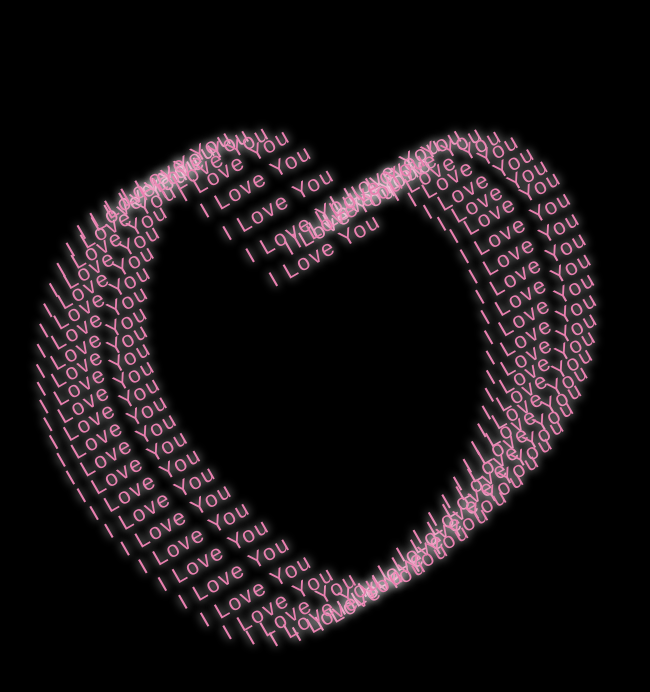
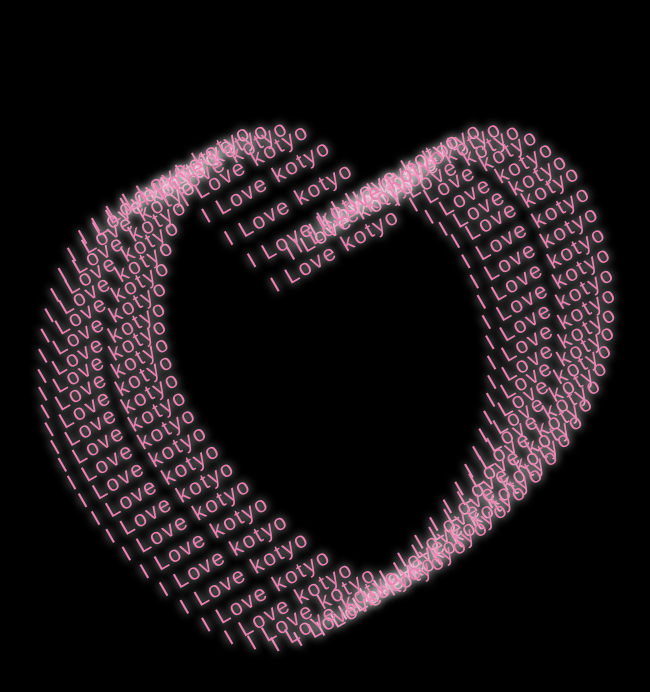
Before and after one commit to norawarDoo/Love, a plain HTML site: page index.html in a window 1280 px wide. Shown: the whole page, without its empty margins (385-1035 px from the left). Drawn offline with Linux system fonts and the light colour scheme.

Commit message:
Update index.html

```diff
--- a/index.html
+++ b/index.html
@@ -3,7 +3,7 @@
  <head>
   <meta http-equiv="Content-Type" content="text/html; charset=UTF-8">
   <link rel="stylesheet" href="stey.css">
-  <title>i love you</title>
+  <title>i love kotyo</title>
  </head>
  <body mpa-version="9.0.21" mpa-extension-id="ibefaeehajgcpooopoegkifhgecigeeg">
   <div id="ui">
@@ -11,7 +11,7 @@
     <div class="love_horizontal">
      <div class="love_vertical">
       <div class="love_word">
-       I Love You
+       I Love kotyo
       </div>
      </div>
     </div>
@@ -20,7 +20,7 @@
     <div class="love_horizontal">
      <div class="love_vertical">
       <div class="love_word">
-       I Love Youo
+       I Love kotyo
       </div>
      </div>
     </div>
@@ -29,7 +29,7 @@
     <div class="love_horizontal">
      <div class="love_vertical">
       <div class="love_word">
-       I Love You
+       I Love kotyo
       </div>
      </div>
     </div>
@@ -38,7 +38,7 @@
     <div class="love_horizontal">
      <div class="love_vertical">
       <div class="love_word">
-       I Love You
+       I Love kotyo
       </div>
      </div>
     </div>
@@ -47,7 +47,7 @@
     <div class="love_horizontal">
      <div class="love_vertical">
       <div class="love_word">
-       I Love You
+       I Love kotyo
       </div>
      </div>
     </div>
@@ -56,7 +56,7 @@
     <div class="love_horizontal">
      <div class="love_vertical">
       <div class="love_word">
-       I Love You
+       I Love kotyo
       </div>
      </div>
     </div>
@@ -65,7 +65,7 @@
     <div class="love_horizontal">
      <div class="love_vertical">
       <div class="love_word">
-       I Love You
+       I Love kotyo
       </div>
      </div>
     </div>
@@ -74,7 +74,7 @@
     <div class="love_horizontal">
      <div class="love_vertical">
       <div class="love_word">
-       I Love You
+       I Love kotyo
       </div>
      </div>
     </div>
@@ -83,7 +83,7 @@
     <div class="love_horizontal">
      <div class="love_vertical">
       <div class="love_word">
-       I Love You
+       I Love kotyo
       </div>
      </div>
     </div>
@@ -92,7 +92,7 @@
     <div class="love_horizontal">
      <div class="love_vertical">
       <div class="love_word">
-       I Love You
+       I Love kotyo
       </div>
      </div>
     </div>
@@ -101,7 +101,7 @@
     <div class="love_horizontal">
      <div class="love_vertical">
       <div class="love_word">
-       I Love You
+       I Love kotyo
       </div>
      </div>
     </div>
@@ -110,7 +110,7 @@
     <div class="love_horizontal">
      <div class="love_vertical">
       <div class="love_word">
-       I Love You
+       I Love kotyo
       </div>
      </div>
     </div>
@@ -119,7 +119,7 @@
     <div class="love_horizontal">
      <div class="love_vertical">
       <div class="love_word">
-       I Love You
+       I Love kotyo
       </div>
      </div>
     </div>
@@ -128,7 +128,7 @@
     <div class="love_horizontal">
      <div class="love_vertical">
       <div class="love_word">
-       I Love You
+       I Love kotyo
       </div>
      </div>
     </div>
@@ -137,7 +137,7 @@
     <div class="love_horizontal">
      <div class="love_vertical">
       <div class="love_word">
-       I Love You
+       I Love kotyo
       </div>
      </div>
     </div>
@@ -146,7 +146,7 @@
     <div class="love_horizontal">
      <div class="love_vertical">
       <div class="love_word">
-       I Love You
+       I Love kotyo
       </div>
      </div>
     </div>
@@ -155,7 +155,7 @@
     <div class="love_horizontal">
      <div class="love_vertical">
       <div class="love_word">
-       I Love You
+       I Love kotyo
       </div>
      </div>
     </div>
@@ -164,7 +164,7 @@
     <div class="love_horizontal">
      <div class="love_vertical">
       <div class="love_word">
-       I Love You
+       I Love kotyo
       </div>
      </div>
     </div>
@@ -173,7 +173,7 @@
     <div class="love_horizontal">
      <div class="love_vertical">
       <div class="love_word">
-       I Love You
+       I Love kotyo
       </div>
      </div>
     </div>
@@ -182,7 +182,7 @@
     <div class="love_horizontal">
      <div class="love_vertical">
       <div class="love_word">
-       I Love You
+       I Love kotyo
       </div>
      </div>
     </div>
@@ -191,7 +191,7 @@
     <div class="love_horizontal">
      <div class="love_vertical">
       <div class="love_word">
-       I Love You
+       I Love kotyo
       </div>
      </div>
     </div>
@@ -200,7 +200,7 @@
     <div class="love_horizontal">
      <div class="love_vertical">
       <div class="love_word">
-       I Love You
+       I Love kotyo
       </div>
      </div>
     </div>
@@ -209,7 +209,7 @@
     <div class="love_horizontal">
      <div class="love_vertical">
       <div class="love_word">
-       I Love You
+       I Love kotyo
       </div>
      </div>
     </div>
@@ -218,7 +218,7 @@
     <div class="love_horizontal">
      <div class="love_vertical">
       <div class="love_word">
-       I Love You
+       I Love kotyo
       </div>
      </div>
     </div>
@@ -227,7 +227,7 @@
     <div class="love_horizontal">
      <div class="love_vertical">
       <div class="love_word">
-       I Love You
+       I Love kotyo
       </div>
      </div>
     </div>
@@ -236,7 +236,7 @@
     <div class="love_horizontal">
      <div class="love_vertical">
       <div class="love_word">
-       I Love You
+       I Love kotyo
       </div>
      </div>
     </div>
@@ -245,7 +245,7 @@
     <div class="love_horizontal">
      <div class="love_vertical">
       <div class="love_word">
-       I Love You
+       I Love kotyo
       </div>
      </div>
     </div>
@@ -254,7 +254,7 @@
     <div class="love_horizontal">
      <div class="love_vertical">
       <div class="love_word">
-       I Love You
+       I Love kotyo
       </div>
      </div>
     </div>
@@ -263,7 +263,7 @@
     <div class="love_horizontal">
      <div class="love_vertical">
       <div class="love_word">
-       I Love You
+       I Love kotyo
       </div>
      </div>
     </div>
@@ -272,7 +272,7 @@
     <div class="love_horizontal">
      <div class="love_vertical">
       <div class="love_word">
-       I Love You
+       I Love kotyo
       </div>
      </div>
     </div>
@@ -281,7 +281,7 @@
     <div class="love_horizontal">
      <div class="love_vertical">
       <div class="love_word">
-       I Love You
+       I Love kotyo
       </div>
      </div>
     </div>
@@ -290,7 +290,7 @@
     <div class="love_horizontal">
      <div class="love_vertical">
       <div class="love_word">
-       I Love You
+       I Love kotyo
       </div>
      </div>
     </div>
@@ -299,7 +299,7 @@
     <div class="love_horizontal">
      <div class="love_vertical">
       <div class="love_word">
-       I Love You
+       I Love kotyo
       </div>
      </div>
     </div>
@@ -308,7 +308,7 @@
     <div class="love_horizontal">
      <div class="love_vertical">
       <div class="love_word">
-       I Love You
+       I Love kotyo
       </div>
      </div>
     </div>
@@ -317,7 +317,7 @@
     <div class="love_horizontal">
      <div class="love_vertical">
       <div class="love_word">
-       I Love You
+       I Love kotyo
       </div>
      </div>
     </div>
@@ -326,7 +326,7 @@
     <div class="love_horizontal">
      <div class="love_vertical">
       <div class="love_word">
-       I Love You
+       I Love kotyo
       </div>
      </div>
     </div>
@@ -335,7 +335,7 @@
     <div class="love_horizontal">
      <div class="love_vertical">
       <div class="love_word">
-       I Love You
+       I Love kotyo
       </div>
      </div>
     </div>
@@ -344,7 +344,7 @@
     <div class="love_horizontal">
      <div class="love_vertical">
       <div class="love_word">
-       I Love You
+       I Love kotyo
       </div>
      </div>
     </div>
@@ -353,7 +353,7 @@
     <div class="love_horizontal">
      <div class="love_vertical">
       <div class="love_word">
-       I Love You
+       I Love kotyo
       </div>
      </div>
     </div>
@@ -362,7 +362,7 @@
     <div class="love_horizontal">
      <div class="love_vertical">
       <div class="love_word">
-       I Love You
+       I Love kotyo
       </div>
      </div>
     </div>
@@ -371,7 +371,7 @@
     <div class="love_horizontal">
      <div class="love_vertical">
       <div class="love_word">
-       I Love You
+       I Love kotyo
       </div>
      </div>
     </div>
@@ -380,7 +380,7 @@
     <div class="love_horizontal">
      <div class="love_vertical">
       <div class="love_word">
-       I Love You
+       I Love kotyo
       </div>
      </div>
     </div>
@@ -389,7 +389,7 @@
     <div class="love_horizontal">
      <div class="love_vertical">
       <div class="love_word">
-       I Love You
+       I Love kotyo
       </div>
      </div>
     </div>
@@ -398,7 +398,7 @@
     <div class="love_horizontal">
      <div class="love_vertical">
       <div class="love_word">
-       I Love You
+       I Love kotyo
       </div>
      </div>
     </div>
@@ -407,7 +407,7 @@
     <div class="love_horizontal">
      <div class="love_vertical">
       <div class="love_word">
-       I Love You
+       I Love kotyo
       </div>
      </div>
     </div>
@@ -416,7 +416,7 @@
     <div class="love_horizontal">
      <div class="love_vertical">
       <div class="love_word">
-       I Love You
+       I Love kotyo
       </div>
      </div>
     </div>
@@ -425,7 +425,7 @@
     <div class="love_horizontal">
      <div class="love_vertical">
       <div class="love_word">
-       I Love You
+       I Love kotyo
       </div>
      </div>
     </div>
@@ -434,7 +434,7 @@
     <div class="love_horizontal">
      <div class="love_vertical">
       <div class="love_word">
-       I Love You
+       I Love kotyo
       </div>
      </div>
     </div>
@@ -443,7 +443,7 @@
     <div class="love_horizontal">
      <div class="love_vertical">
       <div class="love_word">
-       I Love You
+       I Love kotyo
       </div>
      </div>
     </div>
@@ -452,7 +452,7 @@
     <div class="love_horizontal">
      <div class="love_vertical">
       <div class="love_word">
-       I Love You
+       I Love kotyo
       </div>
      </div>
     </div>
@@ -461,7 +461,7 @@
     <div class="love_horizontal">
      <div class="love_vertical">
       <div class="love_word">
-       I Love You
+       I Love kotyo
       </div>
      </div>
     </div>
@@ -470,7 +470,7 @@
     <div class="love_horizontal">
      <div class="love_vertical">
       <div class="love_word">
-       I Love You
+       I Love kotyo
       </div>
      </div>
     </div>
@@ -479,7 +479,7 @@
     <div class="love_horizontal">
      <div class="love_vertical">
       <div class="love_word">
-       I Love You
+       I Love kotyo
       </div>
      </div>
     </div>
@@ -488,7 +488,7 @@
     <div class="love_horizontal">
      <div class="love_vertical">
       <div class="love_word">
-       I Love You
+       I Love kotyo
       </div>
      </div>
     </div>
@@ -497,7 +497,7 @@
     <div class="love_horizontal">
      <div class="love_vertical">
       <div class="love_word">
-       I Love You
+       I Love kotyo
       </div>
      </div>
     </div>
@@ -506,7 +506,7 @@
     <div class="love_horizontal">
      <div class="love_vertical">
       <div class="love_word">
-       I Love You
+       I Love kotyo
       </div>
      </div>
     </div>
@@ -515,7 +515,7 @@
     <div class="love_horizontal">
      <div class="love_vertical">
       <div class="love_word">
-       I Love You
+       I Love kotyo
       </div>
      </div>
     </div>
@@ -524,7 +524,7 @@
     <div class="love_horizontal">
      <div class="love_vertical">
       <div class="love_word">
-       I Love You
+       I Love kotyo
       </div>
      </div>
     </div>
@@ -533,7 +533,7 @@
     <div class="love_horizontal">
      <div class="love_vertical">
       <div class="love_word">
-       I Love You
+       I Love kotyo
       </div>
      </div>
     </div>
@@ -542,7 +542,7 @@
     <div class="love_horizontal">
      <div class="love_vertical">
       <div class="love_word">
-       I Love You
+       I Love kotyo
       </div>
      </div>
     </div>
@@ -551,7 +551,7 @@
     <div class="love_horizontal">
      <div class="love_vertical">
       <div class="love_word">
-       I Love You
+       I Love kotyo
       </div>
      </div>
     </div>
@@ -560,7 +560,7 @@
     <div class="love_horizontal">
      <div class="love_vertical">
       <div class="love_word">
-       I Love You
+       I Love kotyo
       </div>
      </div>
     </div>
@@ -569,7 +569,7 @@
     <div class="love_horizontal">
      <div class="love_vertical">
       <div class="love_word">
-       I Love You
+       I Love kotyo
       </div>
      </div>
     </div>
@@ -578,7 +578,7 @@
     <div class="love_horizontal">
      <div class="love_vertical">
       <div class="love_word">
-       I Love You
+       I Love kotyo
       </div>
      </div>
     </div>
@@ -587,7 +587,7 @@
     <div class="love_horizontal">
      <div class="love_vertical">
       <div class="love_word">
-       I Love You
+       I Love kotyo
       </div>
      </div>
     </div>
@@ -596,7 +596,7 @@
     <div class="love_horizontal">
      <div class="love_vertical">
       <div class="love_word">
-       I Love You
+       I Love kotyo
       </div>
      </div>
     </div>
@@ -605,7 +605,7 @@
     <div class="love_horizontal">
      <div class="love_vertical">
       <div class="love_word">
-       I Love You
+       I Love kotyo
       </div>
      </div>
     </div>
@@ -614,7 +614,7 @@
     <div class="love_horizontal">
      <div class="love_vertical">
       <div class="love_word">
-       I Love You
+       I Love kotyo
       </div>
      </div>
     </div>
@@ -623,7 +623,7 @@
     <div class="love_horizontal">
      <div class="love_vertical">
       <div class="love_word">
-       I Love You
+       I Love kotyo
       </div>
      </div>
     </div>
```
